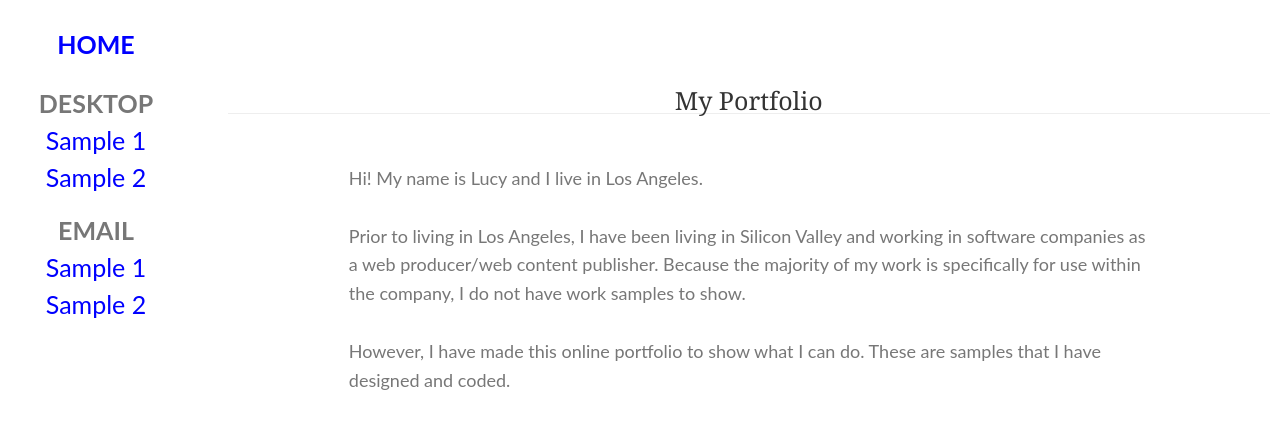
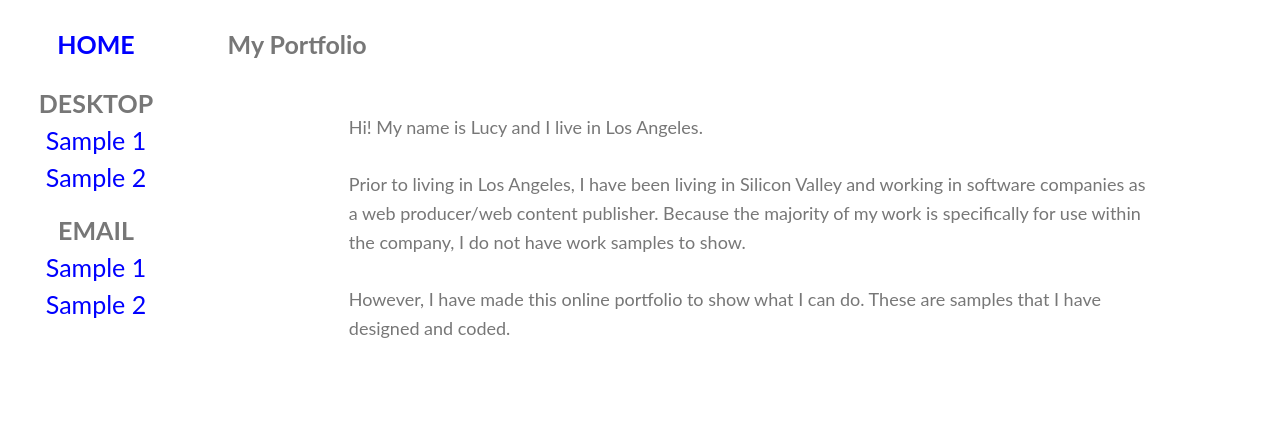
Before and after one commit to nuumu/nuumu.github.io, a Jekyll site: the page built from index.html, in a window 1280 px wide. Shown: the top 429 px of the page. Built offline with Jekyll 4.4.1, drawn with Linux system fonts in a browser that asks for light colours.

Commit message:
Update index.html

```diff
--- a/index.html
+++ b/index.html
@@ -7,12 +7,12 @@
     location.href = '/m-index.html';
 }
 </script>
-    <header class="h1">My Portfolio</header>
+<header><h1>My Portfolio</h1></header>
 
 <section class="contentbox">
-<p>Hi! My name is Lucy and I live in Los Angeles.</p><br />
+<p class="serif">Hi! My name is Lucy and I live in Los Angeles.</p><br />
 
-<p>Prior to living in Los Angeles, I have been living in Silicon Valley and working in software companies as a web producer/web content publisher. Because the majority of my work is specifically for use within the company, I do not have work samples to show.</p><br />
+<p class="serif">Prior to living in Los Angeles, I have been living in Silicon Valley and working in software companies as a web producer/web content publisher. Because the majority of my work is specifically for use within the company, I do not have work samples to show.</p><br />
 
-<p>However, I have made this online portfolio to show what I can do. These are samples that I have designed and coded.</p>
+<p class="serif">However, I have made this online portfolio to show what I can do. These are samples that I have designed and coded.</p>
 </section>
```
